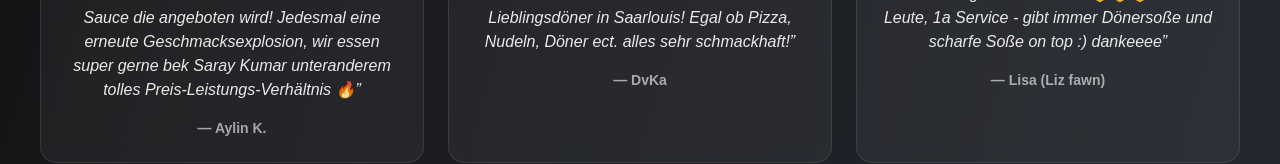
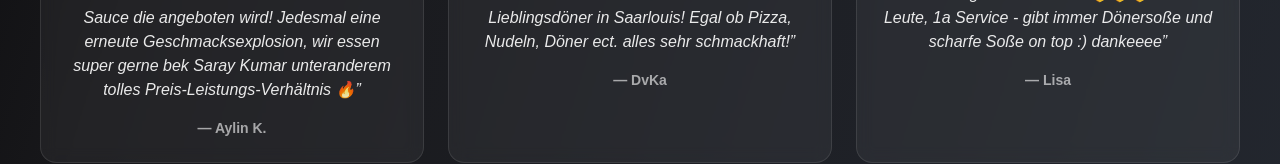
Before and after one commit to fynnschulz/saray, a Next.js app: page / in a window 1280 px wide. Shown: the part 3596-3760 px from the top of the page. Built offline with nearby package versions, Linux system fonts and the light colour scheme.

Commit message:
Remove (Liz fawn) from Lisa review

```diff
--- a/pages/index.tsx
+++ b/pages/index.tsx
@@ -380,7 +380,7 @@ export default function Home() {
                 &ldquo;Beste Rigatoni Rot-Weiß 👌👌👌 Nette Leute, 1a Service - gibt immer Dönersoße und scharfe Soße on top :) dankeeee&rdquo;
               </p>
               <p className={`${isDark ? 'text-white/60' : 'text-gray-500'} text-sm font-semibold transition-colors duration-200`}>
-                — Lisa (Liz fawn)
+                — Lisa
               </p>
             </div>
           </div>
```
